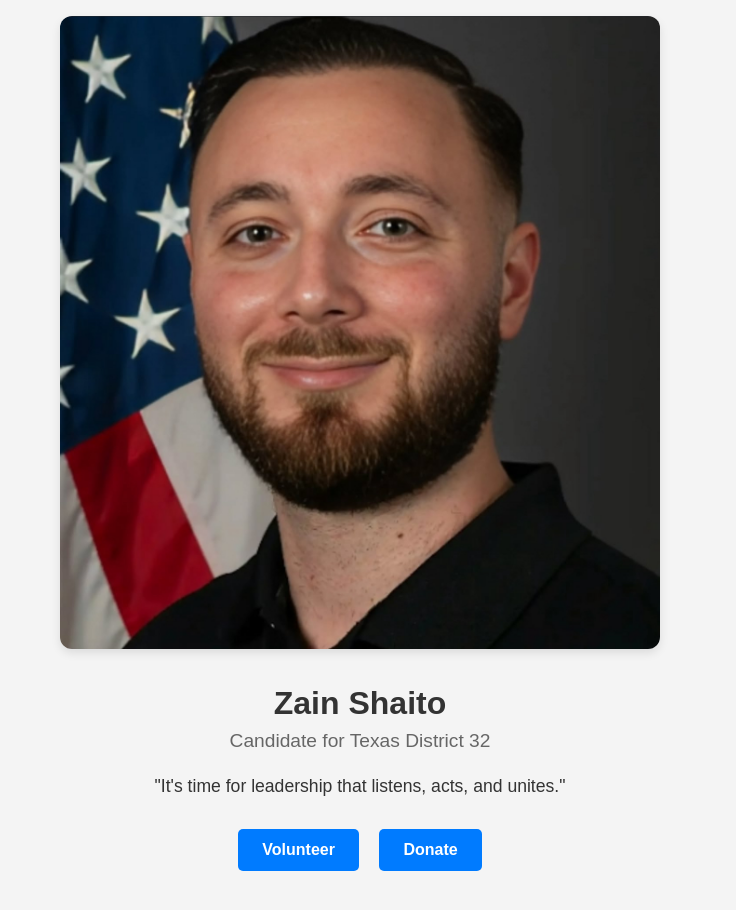
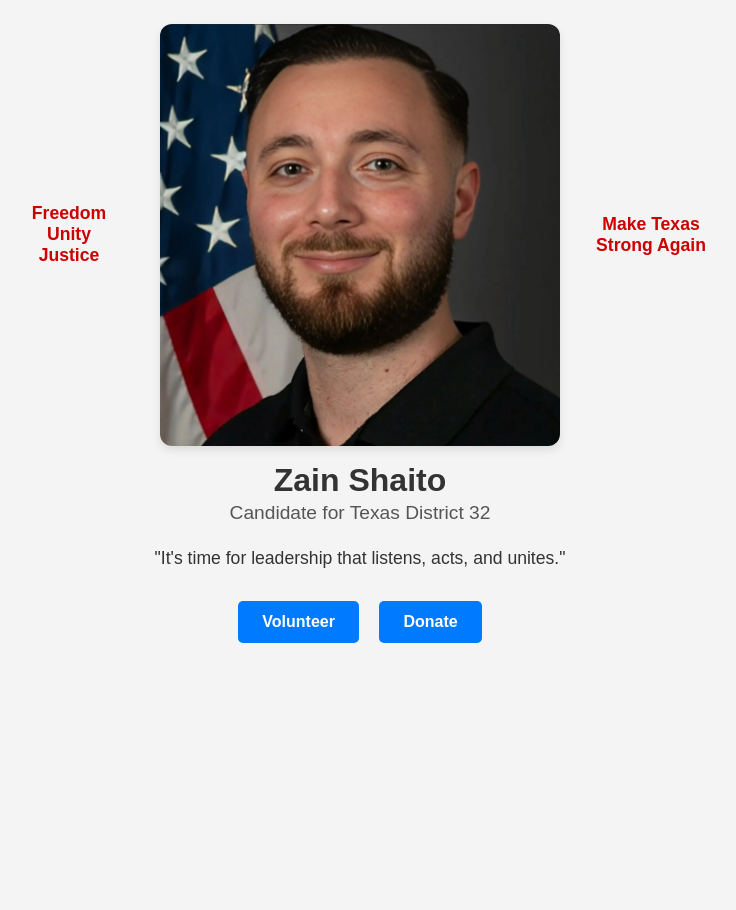
Before and after one commit to Sean1712/Zain-Shaito, a plain HTML site: page index.html in a window 1280 px wide. Shown: the whole page, without its empty margins (280-1016 px from the left). After the commit the page ends 800 px from the top, so only its background shows below. Drawn offline with Linux system fonts and the light colour scheme.

Commit message:
Update index.html

```diff
--- a/index.html
+++ b/index.html
@@ -9,41 +9,57 @@
       margin: 0;
       font-family: 'Arial', sans-serif;
       background-color: #f4f4f4;
-      text-align: center;
       color: #333;
-      padding-bottom: 2rem;
     }
 
     .container {
-      max-width: 600px;
+      max-width: 900px;
       margin: 0 auto;
-      padding: 1rem;
+      padding: 1.5rem;
+      text-align: center;
+    }
+
+    .slogan-wrapper {
+      display: flex;
+      flex-direction: row;
+      align-items: center;
+      justify-content: center;
+      gap: 1rem;
+      flex-wrap: wrap;
+    }
+
+    .slogan {
+      flex: 1;
+      font-size: 1.1rem;
+      font-weight: bold;
+      color: #c00;
+      max-width: 150px;
     }
 
     img {
       width: 100%;
+      max-width: 400px;
       height: auto;
       border-radius: 12px;
       box-shadow: 0 4px 10px rgba(0,0,0,0.1);
-      margin-bottom: 1.5rem;
     }
 
     h1 {
       font-size: 2rem;
-      margin: 0.5rem 0;
+      margin: 1rem 0 0.2rem;
     }
 
     .title {
       font-size: 1.2rem;
-      color: #666;
-      margin-bottom: 1.5rem;
+      color: #555;
+      margin-bottom: 1.2rem;
     }
 
     .quote {
       font-size: 1.1rem;
-      margin: 0 auto 2rem;
+      margin: 1.5rem auto;
+      max-width: 500px;
       padding: 0 1rem;
-      max-width: 500px;
     }
 
     .buttons a {
@@ -52,19 +68,34 @@
       color: white;
       padding: 0.75rem 1.5rem;
       border-radius: 5px;
-      margin: 0 0.5rem;
+      margin: 0.5rem;
       display: inline-block;
       font-weight: bold;
+      transition: background-color 0.3s ease;
     }
 
     .buttons a:hover {
       background-color: #0056b3;
     }
+
+    @media (max-width: 768px) {
+      .slogan-wrapper {
+        flex-direction: column;
+      }
+      .slogan {
+        max-width: none;
+      }
+    }
   </style>
 </head>
 <body>
   <div class="container">
-    <img src="IMG_2480.jpg" alt="Zain Shaito">
+    <div class="slogan-wrapper">
+      <div class="slogan">Freedom<br>Unity<br>Justice</div>
+      <img src="IMG_2480.jpg" alt="Zain Shaito">
+      <div class="slogan">Make Texas<br>Strong Again</div>
+    </div>
+
     <h1>Zain Shaito</h1>
     <div class="title">Candidate for Texas District 32</div>
     <p class="quote">"It's time for leadership that listens, acts, and unites."</p>
```
